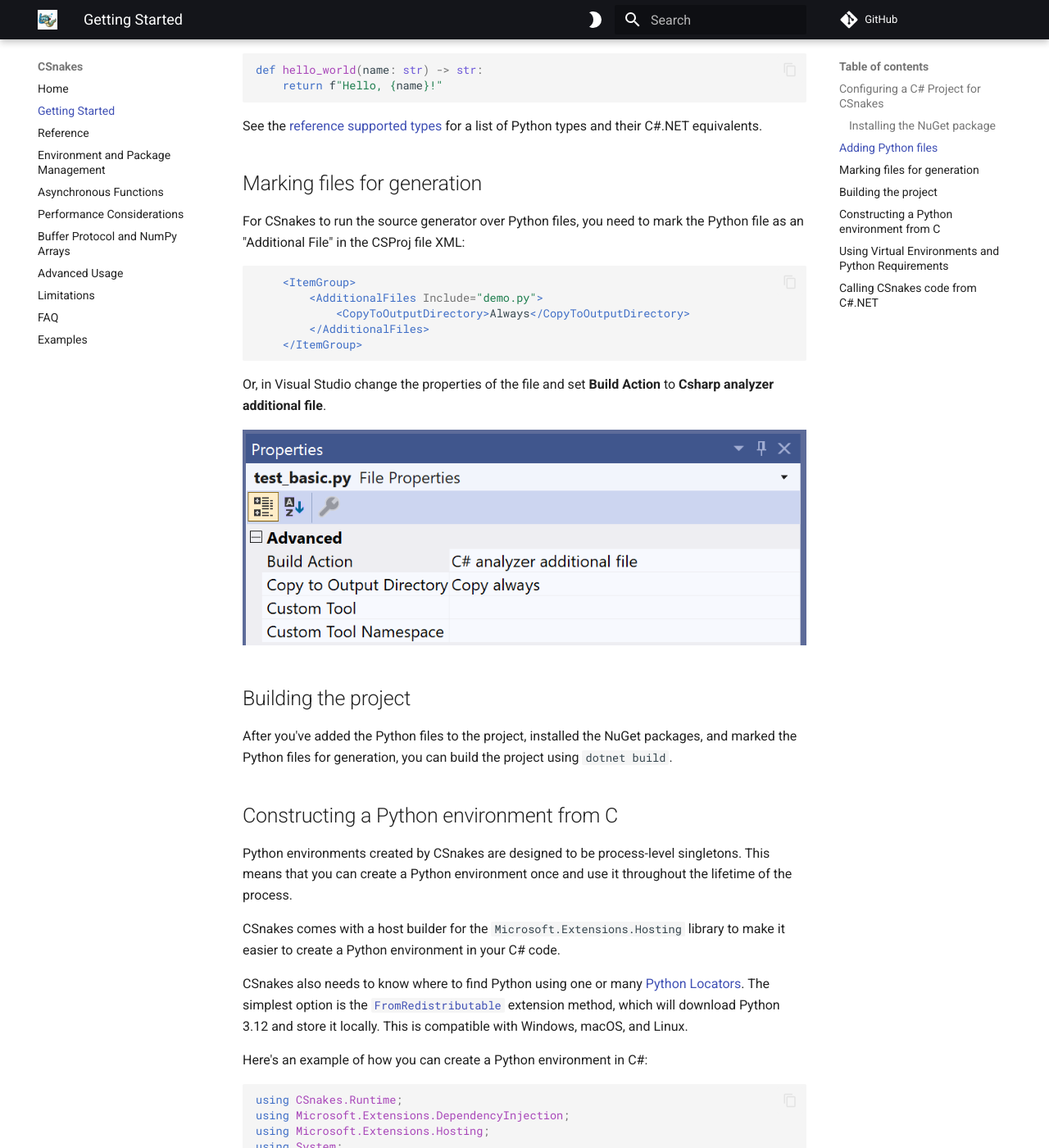
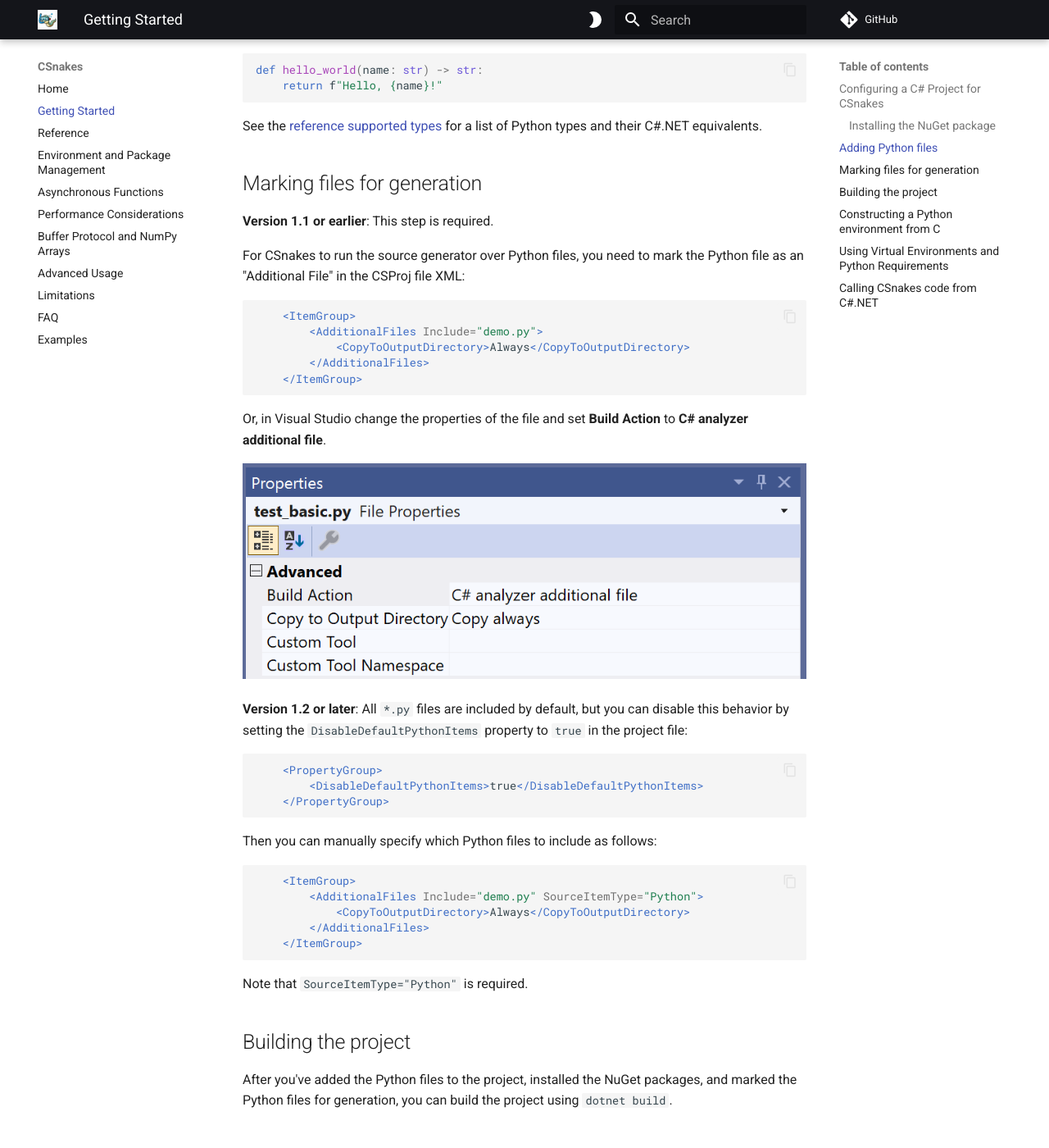
Before and after one commit to tonybaloney/CSnakes, an MkDocs documentation site: the page built from docs/getting-started.md, in a window 1280 px wide and 1400 px high, scrolled down 1190 px. Shown: the whole window at 82% size. Built offline with MkDocs 1.6.1 and Material for MkDocs 9.7.7, drawn with Linux system fonts in a browser that asks for light colours; comment, search, counter and statistics services are not loaded.

Commit message:
Integrate source generator more tightly with build system

````diff
--- a/docs/getting-started.md
+++ b/docs/getting-started.md
@@ -43,6 +43,8 @@ See the [reference supported types](reference.md#supported-types) for a list of
 
 ## Marking files for generation
 
+**Version 1.1 or earlier**: This step is required.
+
 For CSnakes to run the source generator over Python files, you need to mark the Python file as an "Additional File" in the CSProj file XML:
 
 ```xml
@@ -53,9 +55,31 @@ For CSnakes to run the source generator over Python files, you need to mark the
     </ItemGroup>
 ```
 
-Or, in Visual Studio change the properties of the file and set **Build Action** to **Csharp analyzer additional file**.
+Or, in Visual Studio change the properties of the file and set **Build Action** to **C# analyzer additional file**.
 
 ![Visual Studio File Properties for CSnakes](res/screenshots/vs_file_properties.png)
+
+**Version 1.2 or later**: All `*.py` files are included by default, but you can
+disable this behavior by setting the `DisableDefaultPythonItems` property to
+`true` in the project file:
+
+```xml
+    <PropertyGroup>
+        <DisableDefaultPythonItems>true</DisableDefaultPythonItems>
+    </PropertyGroup>
+```
+
+Then you can manually specify which Python files to include as follows:
+
+```xml
+    <ItemGroup>
+        <AdditionalFiles Include="demo.py" SourceItemType="Python">
+            <CopyToOutputDirectory>Always</CopyToOutputDirectory>
+        </AdditionalFiles>
+    </ItemGroup>
+```
+
+Note that `SourceItemType="Python"` is required.
 
 ## Building the project
 
````
Also changed, not shown: 9 other files.
